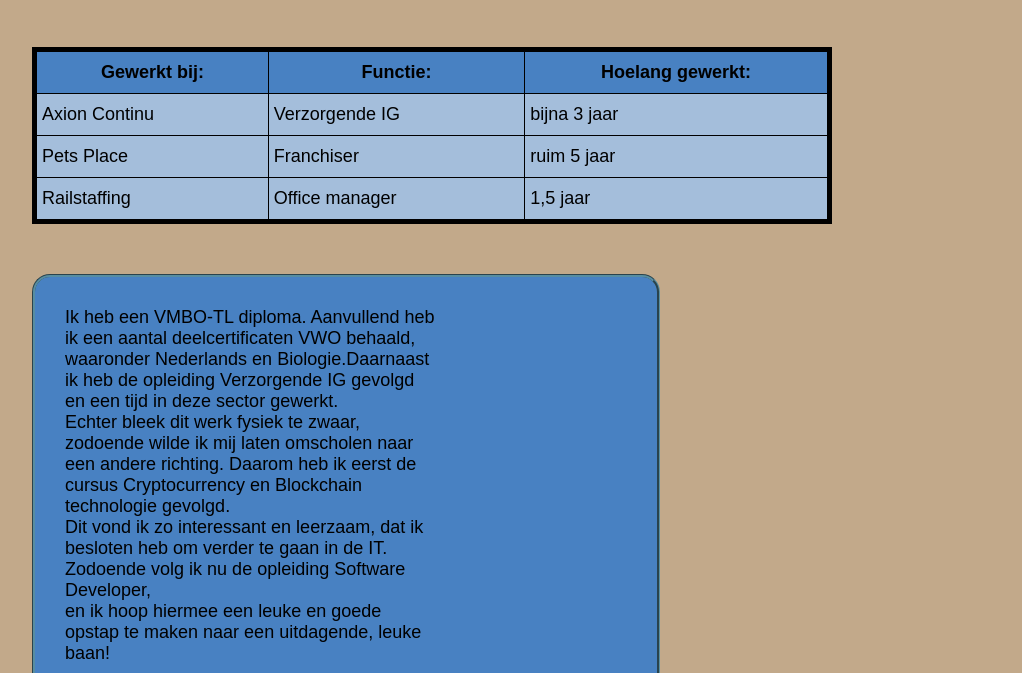
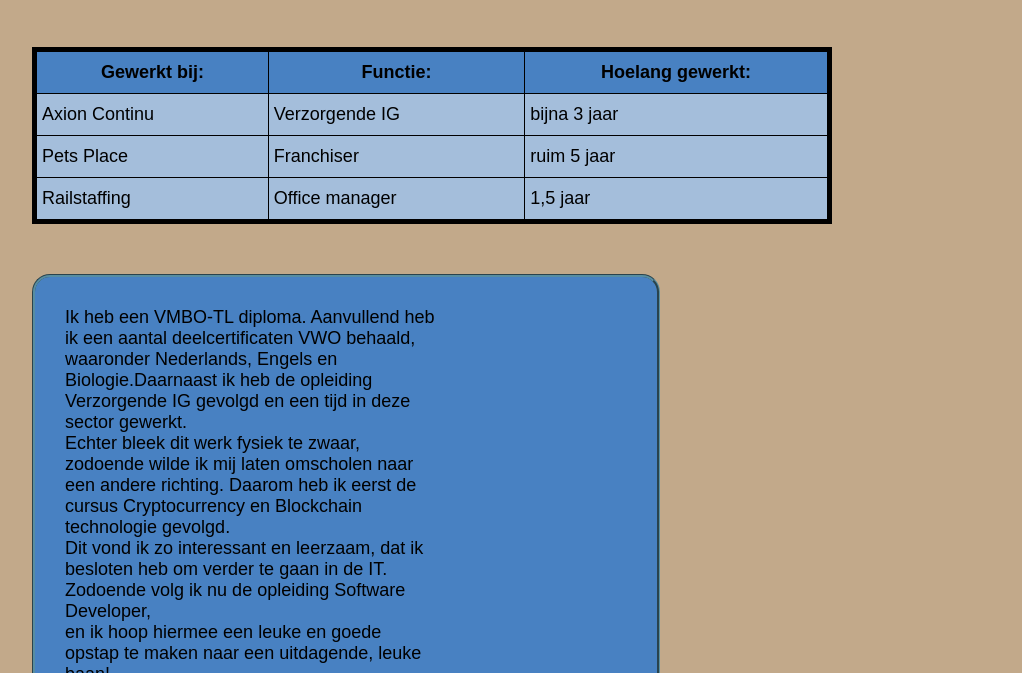
Before and after one commit to Kimberleyvm/over_mij, a plain HTML site: page huiswerk_cv.html in a window 1280 px wide. Shown: the part 279-952 px from the top of the page, without its empty margins (36-1058 px from the left). Drawn offline with Linux system fonts and the light colour scheme.

Commit message:
Update huiswerk_cv.html

```diff
--- a/huiswerk_cv.html
+++ b/huiswerk_cv.html
@@ -36,7 +36,7 @@
     </tr>
   </table>
   <div><p> Ik heb een VMBO-TL diploma. Aanvullend heb ik een aantal deelcertificaten VWO behaald,<br>
-    waaronder Nederlands en Biologie.Daarnaast ik heb de opleiding Verzorgende IG gevolgd en een tijd in deze sector gewerkt.<br>
+    waaronder Nederlands, Engels en Biologie.Daarnaast ik heb de opleiding Verzorgende IG gevolgd en een tijd in deze sector gewerkt.<br>
     Echter bleek dit werk fysiek te zwaar, zodoende wilde ik mij laten omscholen naar een andere richting.
     Daarom heb ik eerst de cursus Cryptocurrency en Blockchain technologie gevolgd.<br> Dit vond ik zo interessant en leerzaam,
     dat ik besloten heb om verder te gaan in de IT. Zodoende volg ik nu de opleiding Software Developer,<br>
```
